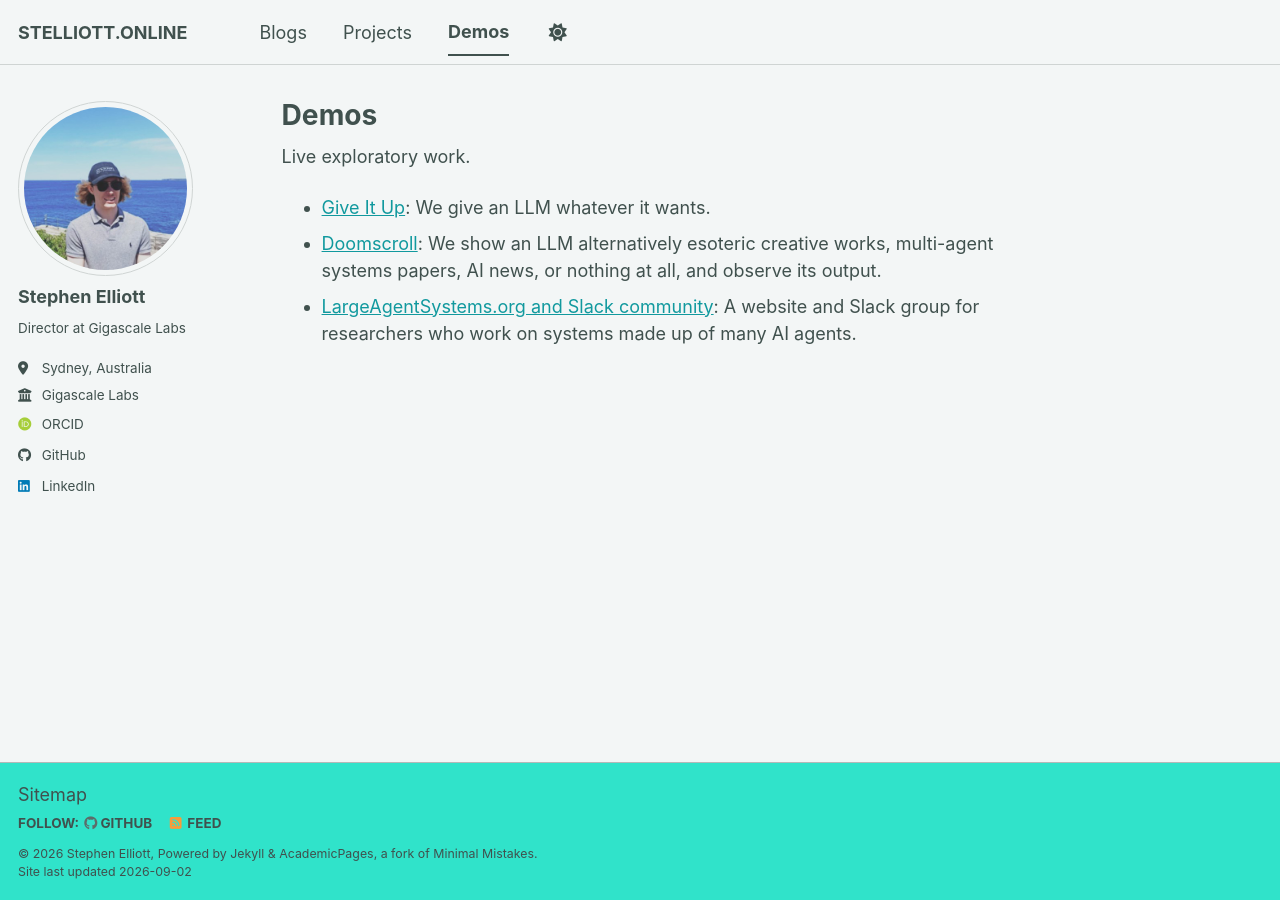
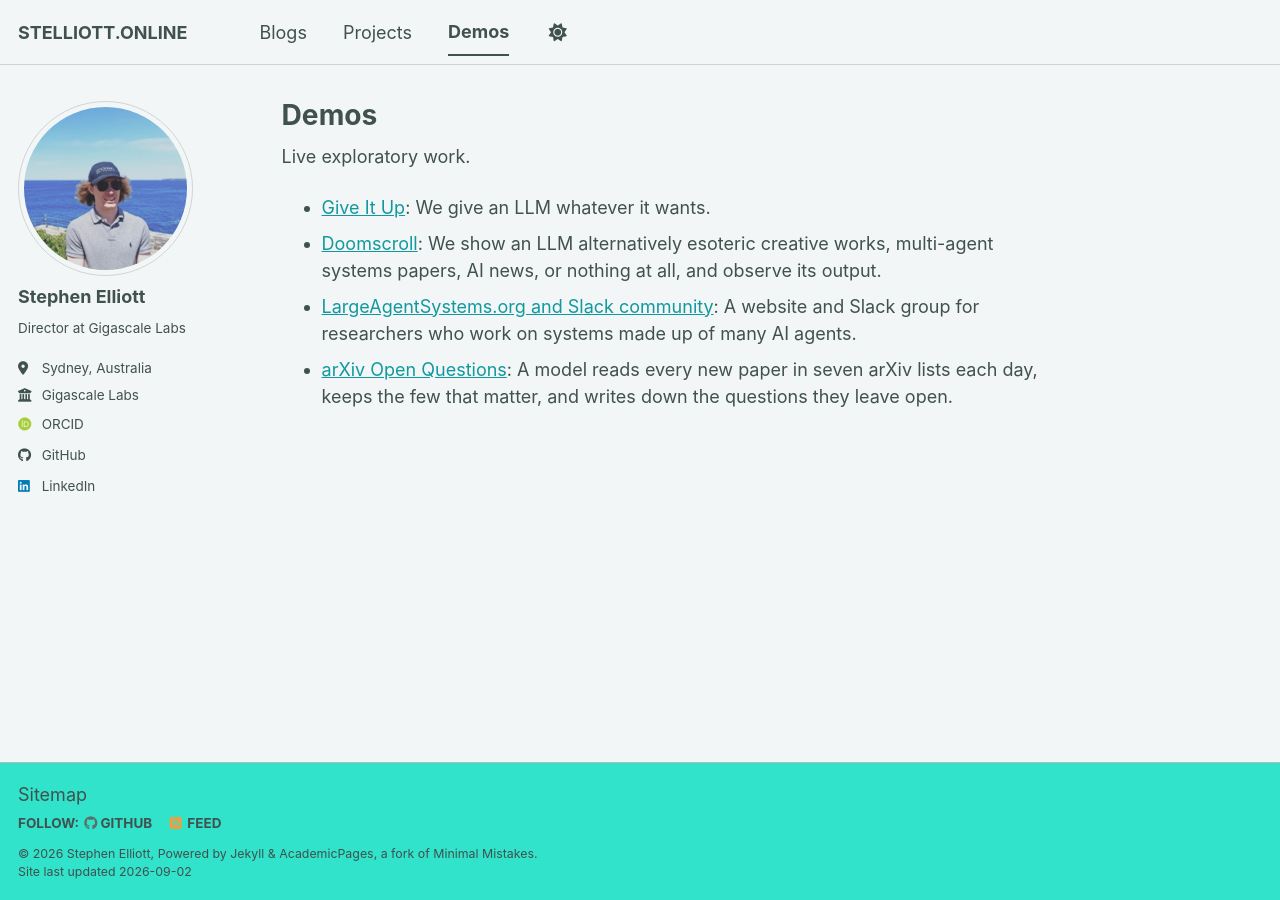
Before and after one commit to one-2/one-2.github.io, a Jekyll site: the page built from _pages/demos.md, in a window 1280 px wide. Built offline with Jekyll 4.4.1, drawn with Linux system fonts in a browser that asks for light colours; some web fonts are replaced; a script bundle is joined from its source files by our own code; library files that are not in the unit come from our copies.

Commit message:
Add the arXiv Open Questions demo

```diff
--- a/_pages/demos.md
+++ b/_pages/demos.md
@@ -9,3 +9,4 @@ Live exploratory work.
 * [Give It Up](https://giveitup.stelliott.online/): We give an LLM whatever it wants.
 * [Doomscroll](https://doomscroll.stelliott.online): We show an LLM alternatively esoteric creative works, multi-agent systems papers, AI news, or nothing at all, and observe its output.
 * [LargeAgentSystems.org and Slack community](https://www.largeagentsystems.org/): A website and Slack group for researchers who work on systems made up of many AI agents.
+* [arXiv Open Questions](https://las-new-papers.vercel.app/): A model reads every new paper in seven arXiv lists each day, keeps the few that matter, and writes down the questions they leave open.
```
